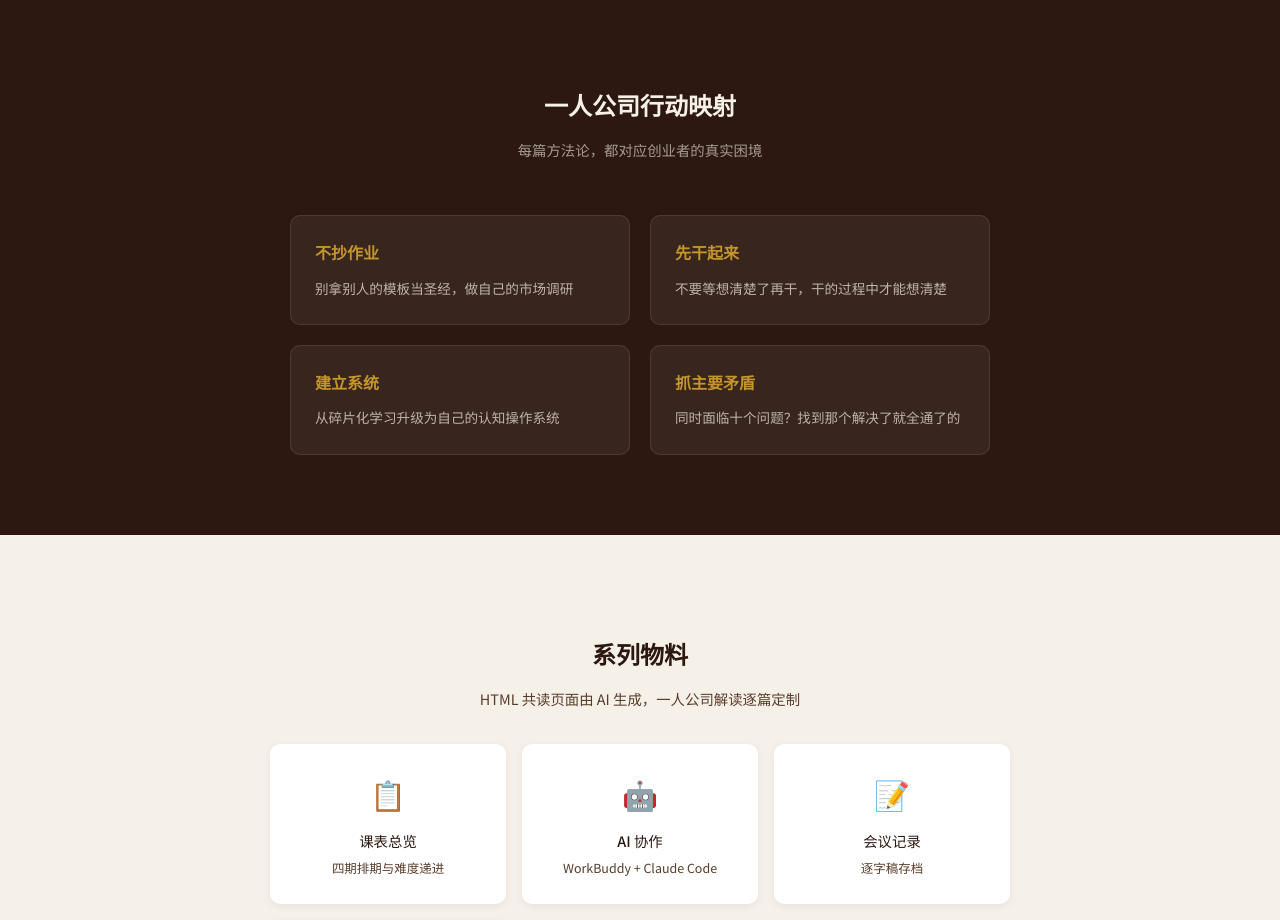
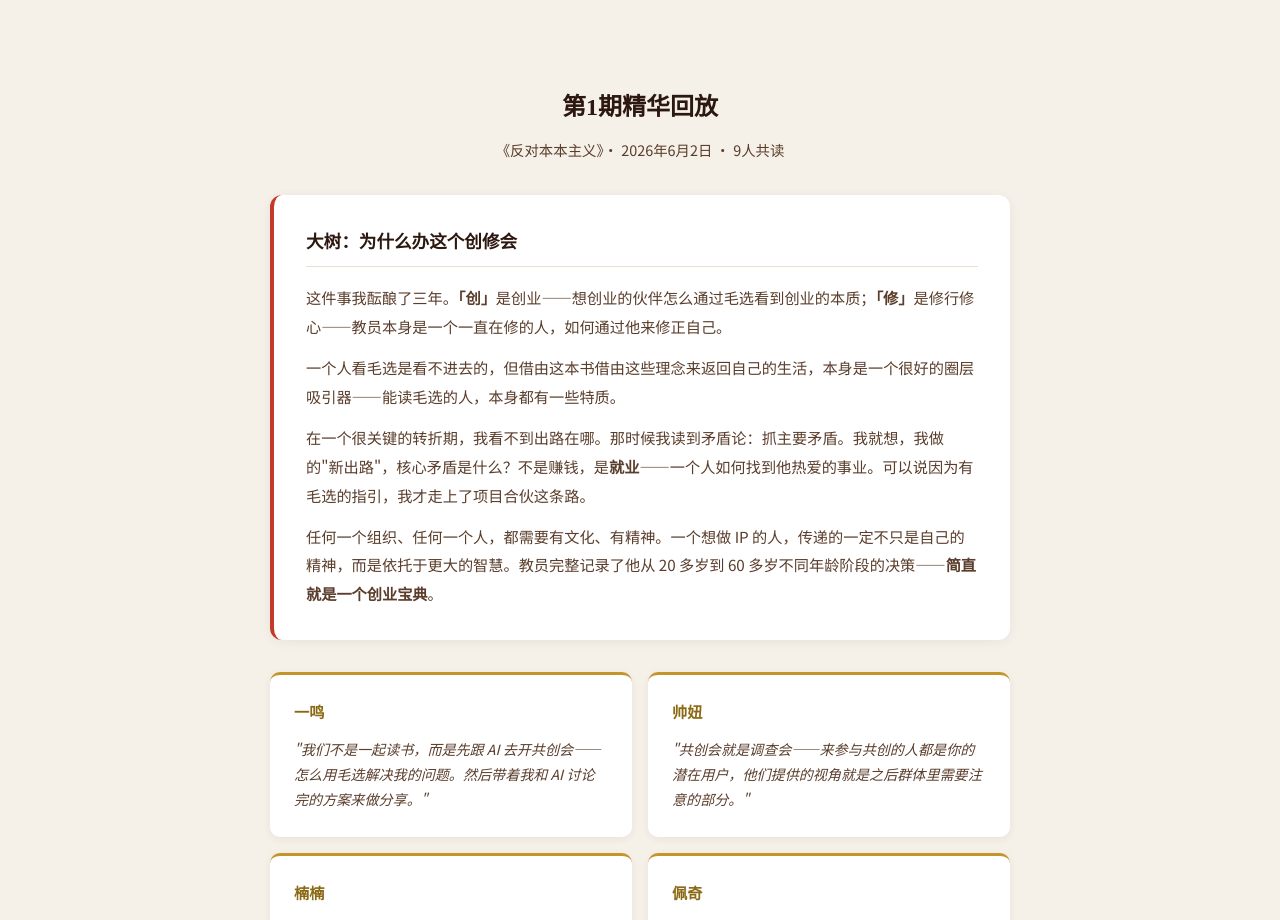
Before and after one commit to shuskipper512-blip/maoxuan-methodology-reading, a plain HTML site: page index.html in a window 1280 px wide. Shown: the part 1880-2800 px from the top of the page. Drawn offline with Linux system fonts and the light colour scheme.

Commit message:
feat: add 第1期精华回放 section with highlights and participant quotes

```diff
--- a/index.html
+++ b/index.html
@@ -248,6 +248,73 @@ body {
 .card.next .card-header { border-left: 4px solid var(--sepia); }
 .card.later .card-header { border-left: 4px solid #ccc; }
 
+.highlight-section {
+  padding: 60px 0;
+  background: var(--paper);
+}
+
+.highlight-block {
+  background: white;
+  border-radius: 12px;
+  padding: 32px;
+  margin-bottom: 32px;
+  box-shadow: 0 2px 12px rgba(44,24,16,0.06);
+  border-left: 4px solid var(--stamp-red);
+}
+
+.highlight-block.light {
+  border-left-color: var(--sepia);
+}
+
+.highlight-label {
+  font-family: 'Noto Serif SC', serif;
+  font-size: 1.1rem;
+  font-weight: 700;
+  color: var(--ink);
+  margin-bottom: 16px;
+  padding-bottom: 8px;
+  border-bottom: 1px solid var(--paper-dark);
+}
+
+.highlight-text {
+  font-size: 0.95rem;
+  color: var(--ink-light);
+  line-height: 1.9;
+  margin-bottom: 12px;
+}
+
+.highlight-text:last-child { margin-bottom: 0; }
+
+.quotes-grid {
+  display: grid;
+  grid-template-columns: repeat(auto-fit, minmax(280px, 1fr));
+  gap: 16px;
+  margin-bottom: 32px;
+}
+
+.quote-card {
+  background: white;
+  border-radius: 10px;
+  padding: 24px;
+  box-shadow: 0 2px 8px rgba(44,24,16,0.06);
+  border-top: 3px solid var(--sepia-light);
+}
+
+.quote-person {
+  font-family: 'Noto Serif SC', serif;
+  font-weight: 700;
+  font-size: 0.95rem;
+  color: var(--sepia);
+  margin-bottom: 10px;
+}
+
+.quote-text {
+  font-size: 0.88rem;
+  color: var(--ink-light);
+  line-height: 1.8;
+  font-style: italic;
+}
+
 .opc-section {
   background: var(--ink);
   color: var(--paper);
@@ -481,6 +548,54 @@ footer {
   </div>
 </div>
 
+<div class="highlight-section">
+  <div class="container">
+    <h2 class="section-title">第1期精华回放</h2>
+    <p class="section-desc">《反对本本主义》· 2026年6月2日 · 9人共读</p>
+
+    <div class="highlight-block">
+      <div class="highlight-label">大树：为什么办这个创修会</div>
+      <p class="highlight-text">这件事我酝酿了三年。<strong>「创」</strong>是创业——想创业的伙伴怎么通过毛选看到创业的本质；<strong>「修」</strong>是修行修心——教员本身是一个一直在修的人，如何通过他来修正自己。</p>
+      <p class="highlight-text">一个人看毛选是看不进去的，但借由这本书借由这些理念来返回自己的生活，本身是一个很好的圈层吸引器——能读毛选的人，本身都有一些特质。</p>
+      <p class="highlight-text">在一个很关键的转折期，我看不到出路在哪。那时候我读到矛盾论：抓主要矛盾。我就想，我做的"新出路"，核心矛盾是什么？不是赚钱，是<strong>就业</strong>——一个人如何找到他热爱的事业。可以说因为有毛选的指引，我才走上了项目合伙这条路。</p>
+      <p class="highlight-text">任何一个组织、任何一个人，都需要有文化、有精神。一个想做 IP 的人，传递的一定不只是自己的精神，而是依托于更大的智慧。教员完整记录了他从 20 多岁到 60 多岁不同年龄阶段的决策——<strong>简直就是一个创业宝典</strong>。</p>
+    </div>
+
+    <div class="quotes-grid">
+      <div class="quote-card">
+        <div class="quote-person">一鸣</div>
+        <p class="quote-text">"我们不是一起读书，而是先跟 AI 去开共创会——怎么用毛选解决我的问题。然后带着我和 AI 讨论完的方案来做分享。"</p>
+      </div>
+      <div class="quote-card">
+        <div class="quote-person">帅妞</div>
+        <p class="quote-text">"共创会就是调查会——来参与共创的人都是你的潜在用户，他们提供的视角就是之后群体里需要注意的部分。"</p>
+      </div>
+      <div class="quote-card">
+        <div class="quote-person">楠楠</div>
+        <p class="quote-text">"每次做项目前期，能不能设一个调查期？除了共创会、用户访谈，还有什么更好的调研方法？特别是 2-3 个月的短期项目。"</p>
+      </div>
+      <div class="quote-card">
+        <div class="quote-person">佩奇</div>
+        <p class="quote-text">"每周发布一个主题，选一句话，大家接龙生活中的真实问题。读完之后打卡小挑战，落地到现实。"</p>
+      </div>
+      <div class="quote-card">
+        <div class="quote-person">沐阳</div>
+        <p class="quote-text">"团结一切可以团结的力量，散兵游勇单兵作战很容易陷入主观困难。当我们聚在一起的时候，星星之火可以燎原。"</p>
+      </div>
+      <div class="quote-card">
+        <div class="quote-person">文霞</div>
+        <p class="quote-text">"把问题描述清晰，就等于问题已经被解决一半了。调研就是收集、罗列、捋清楚，就能解决问题的一大半。"</p>
+      </div>
+    </div>
+
+    <div class="highlight-block light">
+      <div class="highlight-label">大树：第1期收获</div>
+      <p class="highlight-text">找到了我想要的形式。经由大家今天的分享和碰撞，尤其是每个人的不同视角，我就觉得找到那个感觉了——先分享彼此想解决的问题，然后共读，然后讨论。</p>
+      <p class="highlight-text">这就是 <strong>毛选 + 一人公司 + AI + 共创会</strong> 的结合。今天的材料全是 AI 帮我生成的，课表也排好了，下一期的内容也准备好了。</p>
+    </div>
+  </div>
+</div>
+
 <div class="opc-section">
   <div class="container">
     <h2 class="section-title">一人公司行动映射</h2>
```
